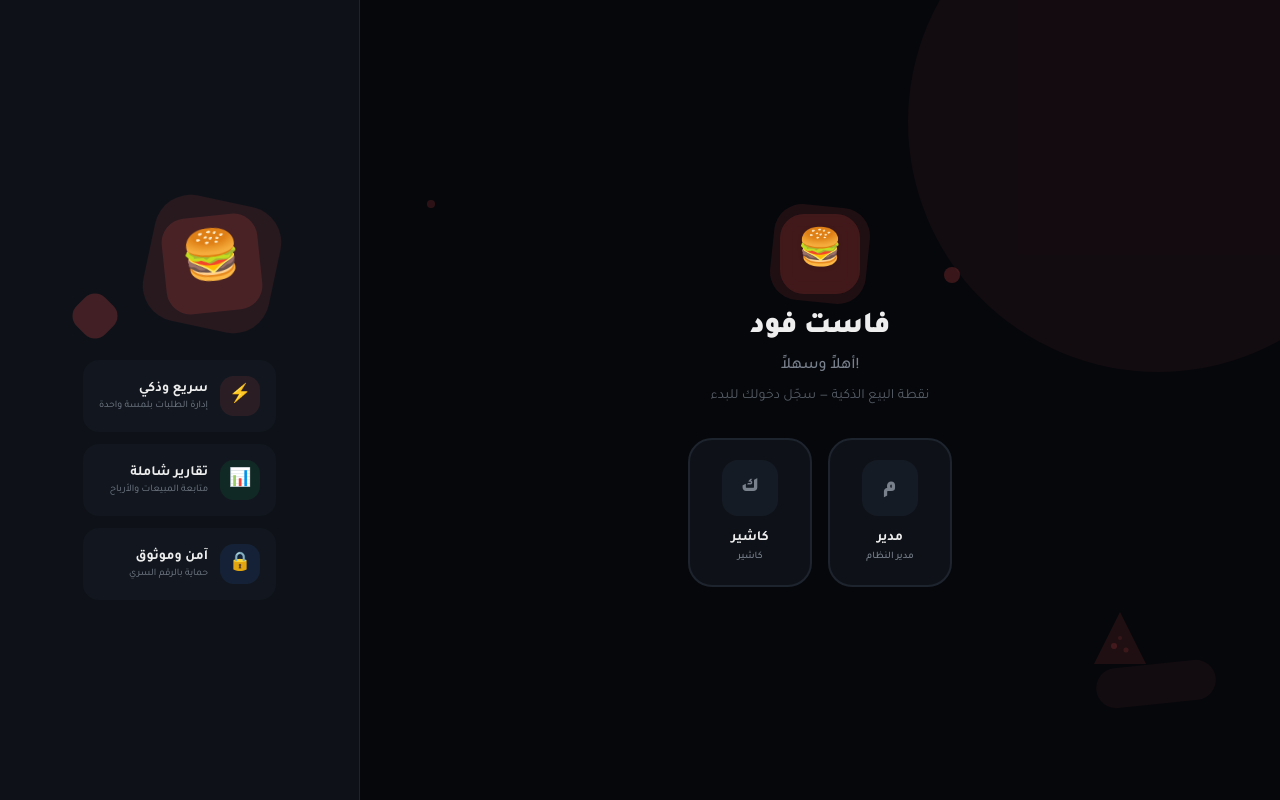
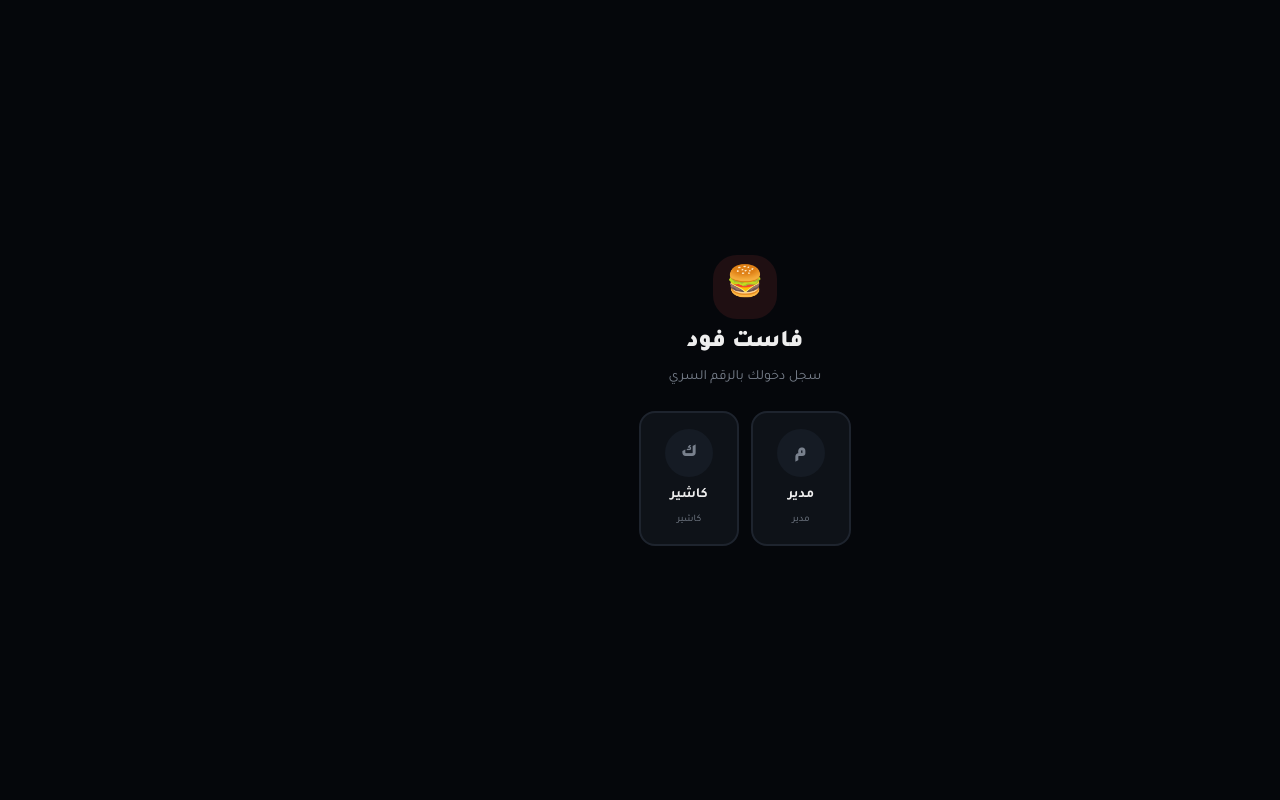
Before and after one commit to Ahmedabuseta/crunch-time, a React (Vite) app: page / in a window 1280 px wide. Built offline with nearby package versions, Linux system fonts and the light colour scheme.

Commit message:
Revert "feat: redesigned login page with animations, SVGs, and shape contrast"
This reverts commit 462443ef64d230e249a14c73e6cf36b5dc20a313.

```diff
--- a/src/components/LoginPage.tsx
+++ b/src/components/LoginPage.tsx
@@ -15,161 +15,104 @@ export function LoginPage({ onLogin }: LoginPageProps) {
   const [pin, setPin] = useState('')
   const [error, setError] = useState('')
   const [loading, setLoading] = useState(false)
-  const [mounted, setMounted] = useState(false)
 
-  useEffect(() => { fetchUsers(); setTimeout(() => setMounted(true), 50) }, [])
+  useEffect(() => { fetchUsers() }, [])
 
   const handleDigit = (d: string) => {
-    if (pin.length < 4) {
-      setPin(pin + d)
+    if (pin.length < 6) {
+      const newPin = pin + d
+      setPin(newPin)
       setError('')
     }
   }
 
-  const handleDelete = () => { setPin(pin.slice(0, -1)); setError('') }
+  const handleDelete = () => {
+    setPin(pin.slice(0, -1))
+    setError('')
+  }
 
   const handleSubmit = async () => {
     if (!selectedUser || pin.length < 4) return
     setLoading(true)
     const result = await login(selectedUser, pin)
     setLoading(false)
-    if (result.ok) { onLogin() }
-    else { setError(result.error || 'خطأ'); setPin('') }
+    if (result.ok) {
+      onLogin()
+    } else {
+      setError(result.error || 'خطأ')
+      setPin('')
+    }
   }
 
-  useEffect(() => { if (pin.length >= 4 && selectedUser) handleSubmit() }, [pin])
+  // Auto-submit when PIN reaches 4+ digits
+  useEffect(() => {
+    if (pin.length >= 4 && selectedUser) {
+      handleSubmit()
+    }
+  }, [pin])
 
   return (
-    <div className="relative flex h-screen w-screen bg-background overflow-hidden" dir="rtl">
-      {/* ═══ Decorative Background Shapes ═══ */}
-      {/* Large circle — top right */}
-      <div className={cn("absolute -top-32 -right-32 w-[500px] h-[500px] rounded-full bg-primary/5 transition-all duration-[2s]", mounted ? "scale-100 opacity-100" : "scale-50 opacity-0")} />
-      {/* Medium circle — bottom left */}
-      <div className={cn("absolute -bottom-20 -left-20 w-[300px] h-[300px] rounded-full bg-primary/8 transition-all duration-[1.5s] delay-300", mounted ? "scale-100 opacity-100" : "scale-50 opacity-0")} />
-      {/* Small circle — center right */}
-      <div className={cn("absolute top-1/3 right-1/4 w-4 h-4 rounded-full bg-primary/20 transition-all duration-1000 delay-500", mounted ? "scale-100 opacity-100" : "scale-0 opacity-0")} />
-      {/* Tiny dots */}
-      <div className={cn("absolute top-1/4 left-1/3 w-2 h-2 rounded-full bg-primary/15 transition-all duration-700 delay-700", mounted ? "scale-100 opacity-100" : "scale-0 opacity-0")} />
-      <div className={cn("absolute bottom-1/3 right-1/3 w-3 h-3 rounded-full bg-primary/10 transition-all duration-700 delay-900", mounted ? "scale-100 opacity-100" : "scale-0 opacity-0")} />
-      {/* Rounded rectangle — left */}
-      <div className={cn("absolute top-1/2 -left-10 w-[180px] h-[60px] rounded-[40px] bg-primary/5 rotate-12 transition-all duration-[1.8s] delay-200", mounted ? "translate-x-0 opacity-100" : "-translate-x-20 opacity-0")} />
-      {/* Pill shape — bottom right */}
-      <div className={cn("absolute bottom-24 right-16 w-[120px] h-[40px] rounded-full bg-primary/5 -rotate-6 transition-all duration-[1.5s] delay-400", mounted ? "translate-y-0 opacity-100" : "translate-y-10 opacity-0")} />
-
-      {/* ═══ SVG Decorative Elements ═══ */}
-      {/* Burger SVG — floating top left */}
-      <svg className={cn("absolute top-16 left-16 w-20 h-20 transition-all duration-1000 delay-300", mounted ? "opacity-100 translate-y-0 rotate-0" : "opacity-0 -translate-y-8 -rotate-12")} viewBox="0 0 80 80" fill="none">
-        <rect x="10" y="35" width="60" height="10" rx="5" fill="currentColor" className="text-primary/10" />
-        <rect x="8" y="45" width="64" height="6" rx="3" fill="currentColor" className="text-primary/8" />
-        <rect x="10" y="51" width="60" height="8" rx="4" fill="currentColor" className="text-primary/12" />
-        <path d="M15 35 C15 18 65 18 65 35" fill="currentColor" className="text-primary/15" />
-      </svg>
-
-      {/* Pizza SVG — floating bottom right */}
-      <svg className={cn("absolute bottom-32 right-32 w-16 h-16 transition-all duration-1000 delay-500", mounted ? "opacity-100 translate-y-0 rotate-0" : "opacity-0 translate-y-8 rotate-12")} viewBox="0 0 64 64" fill="none">
-        <path d="M32 4 L58 56 L6 56 Z" fill="currentColor" className="text-primary/10" />
-        <circle cx="26" cy="38" r="3" fill="currentColor" className="text-primary/15" />
-        <circle cx="38" cy="42" r="2.5" fill="currentColor" className="text-primary/12" />
-        <circle cx="32" cy="30" r="2" fill="currentColor" className="text-primary/10" />
-      </svg>
-
-      {/* Fries SVG — floating center left */}
-      <svg className={cn("absolute top-1/2 left-8 w-12 h-16 transition-all duration-1000 delay-700", mounted ? "opacity-100 translate-x-0" : "opacity-0 -translate-x-8")} viewBox="0 0 48 64" fill="none">
-        <rect x="8" y="24" width="32" height="28" rx="4" fill="currentColor" className="text-primary/8" />
-        <rect x="14" y="8" width="4" height="20" rx="2" fill="currentColor" className="text-primary/12" />
-        <rect x="22" y="4" width="4" height="24" rx="2" fill="currentColor" className="text-primary/10" />
-        <rect x="30" y="10" width="4" height="18" rx="2" fill="currentColor" className="text-primary/12" />
-      </svg>
-
-      {/* ═══ Main Content ═══ */}
-      <div className="flex-1 flex items-center justify-center">
-        <div className="w-[420px] space-y-8">
-          {/* Hero / Welcome */}
-          <div className={cn("text-center space-y-4 transition-all duration-700", mounted ? "opacity-100 translate-y-0" : "opacity-0 translate-y-6")}>
-            {/* Logo mark — layered shapes for contrast */}
-            <div className="relative inline-flex items-center justify-center">
-              <div className="absolute w-24 h-24 rounded-[28px] bg-primary/10 rotate-6 transition-transform duration-[2s] hover:rotate-12" />
-              <div className="relative w-20 h-20 rounded-3xl bg-primary/15 flex items-center justify-center backdrop-blur-sm">
-                <span className="text-4xl drop-shadow-sm">🍔</span>
+    <div className="flex h-screen w-screen bg-background items-center justify-center" dir="rtl">
+      <div className="w-[380px] space-y-6">
+        {/* Logo */}
+        <div className="text-center space-y-2">
+          <div className="inline-flex items-center justify-center w-16 h-16 rounded-3xl bg-primary/10">
+            <span className="text-3xl">🍔</span>
           </div>
-            </div>
-            <div className="space-y-2">
-              <h1 className="text-3xl font-black tracking-tight">فاست فود</h1>
-              <p className="text-base text-muted-foreground font-medium">!أهلاً وسهلاً</p>
-              <p className="text-sm text-muted-foreground/70">نقطة البيع الذكية — سجّل دخولك للبدء</p>
-            </div>
+          <h1 className="text-2xl font-black">فاست فود</h1>
+          <p className="text-sm text-muted-foreground">سجل دخولك بالرقم السري</p>
         </div>
 
         {/* User Selection */}
-          <div className={cn("flex gap-4 justify-center transition-all duration-700 delay-200", mounted ? "opacity-100 translate-y-0" : "opacity-0 translate-y-6")}>
-            {users.map((user, i) => (
+        <div className="flex gap-3 justify-center">
+          {users.map((user) => (
             <button
               key={user.id}
               onClick={() => { setSelectedUser(user.id); setPin(''); setError('') }}
-                style={{ animationDelay: `${0.3 + i * 0.1}s` }}
               className={cn(
-                  "flex flex-col items-center gap-3 px-8 py-5 rounded-3xl transition-all cursor-pointer border-2 group relative overflow-hidden",
+                "flex flex-col items-center gap-2 px-6 py-4 rounded-2xl transition-all cursor-pointer border-2",
                 selectedUser === user.id
-                    ? "bg-primary/10 border-primary shadow-lg shadow-primary/10"
-                    : "bg-card border-transparent hover:border-border hover:shadow-md"
+                  ? "bg-primary/10 border-primary text-primary"
+                  : "bg-card border-transparent hover:border-border"
               )}
             >
-                {/* Background shape on selected */}
-                {selectedUser === user.id && (
-                  <div className="absolute inset-0 bg-gradient-to-b from-primary/5 to-transparent rounded-3xl" />
-                )}
               <div className={cn(
-                  "relative w-14 h-14 rounded-2xl flex items-center justify-center text-xl font-black transition-all",
-                  selectedUser === user.id
-                    ? "bg-primary text-primary-foreground shadow-md shadow-primary/25 scale-110"
-                    : "bg-secondary text-muted-foreground group-hover:bg-secondary/80"
+                "w-12 h-12 rounded-full flex items-center justify-center text-lg font-black",
+                selectedUser === user.id ? "bg-primary text-primary-foreground" : "bg-secondary text-muted-foreground"
               )}>
                 {user.name.charAt(0)}
               </div>
-                <div className="relative text-center">
-                  <p className="text-sm font-bold">{user.name}</p>
-                  <p className={cn("text-[10px] font-medium mt-0.5", selectedUser === user.id ? "text-primary" : "text-muted-foreground")}>
-                    {user.role === 'admin' ? 'مدير النظام' : 'كاشير'}
-                  </p>
-                </div>
+              <span className="text-sm font-bold">{user.name}</span>
+              <span className="text-[10px] text-muted-foreground">{user.role === 'admin' ? 'مدير' : 'كاشير'}</span>
             </button>
           ))}
         </div>
 
-          {/* PIN Section */}
+        {/* PIN Display */}
         {selectedUser && (
-            <div className="space-y-5 animate-slide-up">
-              {/* PIN Dots */}
-              <div className="flex justify-center gap-4">
+          <div className="space-y-4 animate-slide-up">
+            <div className="flex justify-center gap-3">
               {Array.from({ length: 4 }).map((_, i) => (
                 <div
                   key={i}
                   className={cn(
-                      "w-12 h-12 rounded-2xl border-2 flex items-center justify-center transition-all duration-200",
+                    "w-10 h-10 rounded-xl border-2 flex items-center justify-center transition-all",
                     i < pin.length
-                        ? "bg-primary border-primary shadow-md shadow-primary/25 scale-105"
-                        : "bg-secondary/60 border-transparent"
+                      ? "bg-primary border-primary"
+                      : "bg-secondary border-transparent"
                   )}
                 >
-                    {i < pin.length && (
-                      <div className="w-2 h-2 rounded-full bg-primary-foreground animate-scale-in" />
-                    )}
+                  {i < pin.length && <div className="w-1.5 h-1.5 rounded-full bg-primary-foreground" />}
                 </div>
               ))}
             </div>
 
-              {/* Hint */}
-              <p className="text-center text-xs text-muted-foreground">أدخل الرمز السري المكوّن من 4 أرقام</p>
-
-              {/* Error */}
             {error && (
-                <div className="mx-auto max-w-[280px] bg-destructive/10 border border-destructive/20 rounded-xl px-4 py-2 text-center animate-scale-in">
-                  <p className="text-sm text-destructive font-bold">{error}</p>
-                </div>
+              <p className="text-center text-sm text-destructive font-bold animate-pulse">{error}</p>
             )}
 
             {/* PIN Pad */}
-              <div className="grid grid-cols-3 gap-3 max-w-[300px] mx-auto">
+            <div className="grid grid-cols-3 gap-2 max-w-[280px] mx-auto">
               {['1', '2', '3', '4', '5', '6', '7', '8', '9', '', '0', 'del'].map((key) => {
                 if (key === '') return <div key="empty" />
                 if (key === 'del') {
@@ -177,7 +120,7 @@ export function LoginPage({ onLogin }: LoginPageProps) {
                     <button
                       key="del"
                       onClick={handleDelete}
-                        className="h-14 rounded-2xl bg-secondary/60 text-muted-foreground hover:text-foreground hover:bg-secondary transition-all cursor-pointer flex items-center justify-center active:scale-95"
+                      className="h-14 rounded-xl bg-secondary text-muted-foreground hover:text-foreground transition-all cursor-pointer flex items-center justify-center"
                     >
                       <Delete className="h-5 w-5" />
                     </button>
@@ -187,7 +130,7 @@ export function LoginPage({ onLogin }: LoginPageProps) {
                   <button
                     key={key}
                     onClick={() => handleDigit(key)}
-                      className="h-14 rounded-2xl bg-card border-2 border-transparent hover:border-primary/30 hover:bg-primary/5 text-xl font-black transition-all cursor-pointer active:scale-95 active:bg-primary/10"
+                    className="h-14 rounded-xl bg-card border-2 border-transparent hover:border-primary/30 text-xl font-black transition-all cursor-pointer active:scale-95"
                   >
                     {key}
                   </button>
@@ -195,57 +138,12 @@ export function LoginPage({ onLogin }: LoginPageProps) {
               })}
             </div>
 
-              {/* Loading */}
             {loading && (
-                <div className="flex items-center justify-center gap-2 animate-pulse">
-                  <div className="w-2 h-2 rounded-full bg-primary animate-bounce" style={{ animationDelay: '0ms' }} />
-                  <div className="w-2 h-2 rounded-full bg-primary animate-bounce" style={{ animationDelay: '150ms' }} />
-                  <div className="w-2 h-2 rounded-full bg-primary animate-bounce" style={{ animationDelay: '300ms' }} />
-                </div>
+              <p className="text-center text-sm text-muted-foreground animate-pulse">جاري التحقق...</p>
             )}
           </div>
         )}
       </div>
     </div>
-
-      {/* ═══ Side Panel — Branding ═══ */}
-      <div className={cn("hidden lg:flex w-[360px] shrink-0 flex-col items-center justify-center bg-card border-r transition-all duration-1000 delay-300", mounted ? "opacity-100 translate-x-0" : "opacity-0 translate-x-8")}>
-        <div className="space-y-8 px-8">
-          {/* Large decorative shapes */}
-          <div className="relative">
-            <div className="w-32 h-32 rounded-[36px] bg-primary/10 rotate-12" />
-            <div className="absolute top-4 right-4 w-24 h-24 rounded-3xl bg-primary/15 -rotate-6 flex items-center justify-center">
-              <span className="text-5xl">🍔</span>
-            </div>
-            <div className="absolute -bottom-2 -left-2 w-10 h-10 rounded-xl bg-primary/20 rotate-45" />
-          </div>
-
-          {/* Info cards — shape contrast */}
-          <div className="space-y-3">
-            <div className="bg-secondary/60 rounded-2xl p-4 flex items-center gap-3">
-              <div className="w-10 h-10 rounded-xl bg-primary/10 flex items-center justify-center text-lg">⚡</div>
-              <div>
-                <p className="text-sm font-bold">سريع وذكي</p>
-                <p className="text-[10px] text-muted-foreground">إدارة الطلبات بلمسة واحدة</p>
-              </div>
-            </div>
-            <div className="bg-secondary/60 rounded-2xl p-4 flex items-center gap-3">
-              <div className="w-10 h-10 rounded-xl bg-green-500/10 flex items-center justify-center text-lg">📊</div>
-              <div>
-                <p className="text-sm font-bold">تقارير شاملة</p>
-                <p className="text-[10px] text-muted-foreground">متابعة المبيعات والأرباح</p>
-              </div>
-            </div>
-            <div className="bg-secondary/60 rounded-2xl p-4 flex items-center gap-3">
-              <div className="w-10 h-10 rounded-xl bg-blue-500/10 flex items-center justify-center text-lg">🔒</div>
-              <div>
-                <p className="text-sm font-bold">آمن وموثوق</p>
-                <p className="text-[10px] text-muted-foreground">حماية بالرقم السري</p>
-              </div>
-            </div>
-          </div>
-        </div>
-      </div>
-    </div>
   )
 }
```
Lines whose indentation alone changed are shown as unchanged.
